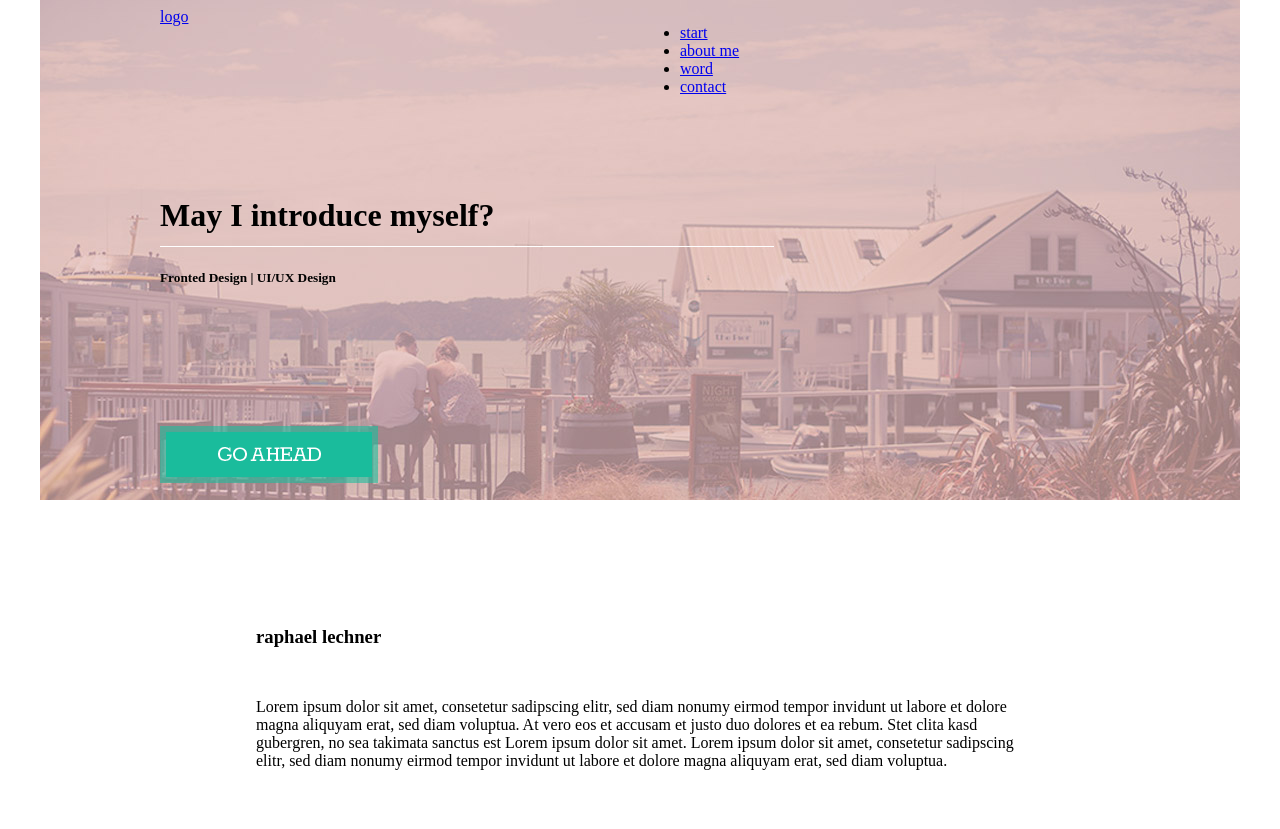
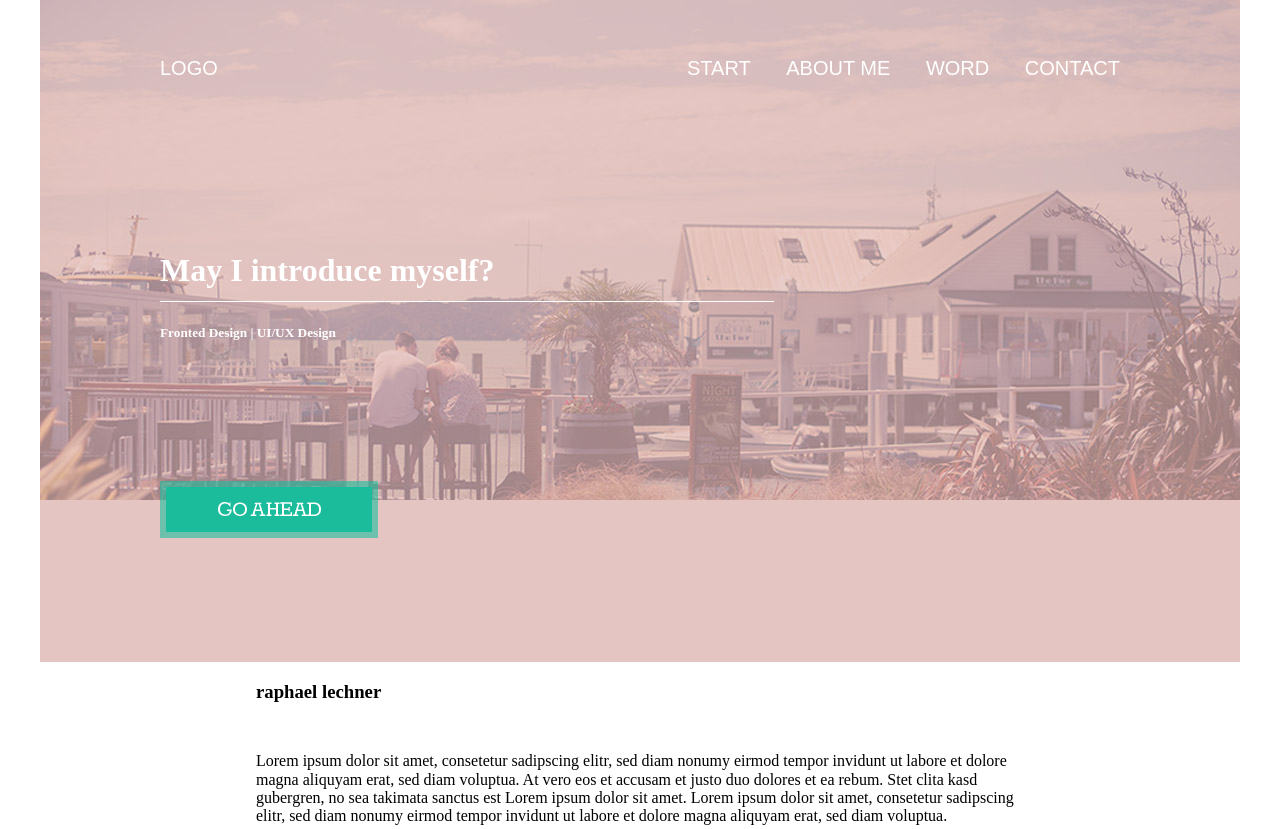
Before and after one commit to EugeneAndrievsky/variety, a plain HTML site: page index.html in a window 1280 px wide. Shown: the top 829 px of the page. Drawn offline with nearby package versions, Linux system fonts and the light colour scheme.

Commit message:
оформил навигацию

```diff
--- a/css/style.css
+++ b/css/style.css
@@ -1,89 +1,67 @@
-/* http://meyerweb.com/eric/tools/css/reset/
-   v2.0 | 20110126
-   License: none (public domain)
-*/
+body {
+  width: 1200px;
+  margin: 0 auto;
+}
 
-/*
-html, body, div, span, applet, object, iframe,
-h1, h2, h3, h4, h5, h6, p, blockquote, pre,
-a, abbr, acronym, address, big, cite, code,
-del, dfn, em, img, ins, kbd, q, s, samp,
-small, strike, strong, sub, sup, tt, var,
-b, u, i, center,
-dl, dt, dd, ol, ul, li,
-fieldset, form, label, legend,
-table, caption, tbody, tfoot, thead, tr, th, td,
-article, aside, canvas, details, embed,
-figure, figcaption, footer, header, hgroup,
-menu, nav, output, ruby, section, summary,
-time, mark, audio, video {
-  margin: 0;
-  padding: 0;
-  border: 0;
-  font-size: 100%;
-  font: inherit;
-  vertical-align: baseline;
-}
- HTML5 display-role reset for older browsers
-article, aside, details, figcaption, figure,
-footer, header, hgroup, menu, nav, section {
-  display: block;
-}
-body {
-  line-height: 1;
-}
-ol, ul {
-  list-style: none;
-}
-blockquote, q {
-  quotes: none;
-}
-blockquote:before, blockquote:after,
-q:before, q:after {
-  content: '';
-  content: none;
-}
-table {
-  border-collapse: collapse;
-  border-spacing: 0;
-}
-*/
-
-
-/*
-  ========================================
-  Пользовательские стили
-  ========================================
-*/
-
-body {
-  background-image: url(/img/header-bg.jpg);
-  background-repeat: no-repeat;
-  background-position: top;
-
-}
 .main-container {
   width: 960px;
   margin: 0 auto;
 }
+
 .container {
   width: 768px;
   margin: 0 auto;
 }
-.logo {
-  float:left;
+
+.clearfix {
+  content: "";
+  display: table;
+  clear: both;
+}
+
+.main-header {
+  background: #e4c5c1 url(/img/header-bg.jpg);
+  background-repeat: no-repeat;
+  background-position: top;
+  color: white;
+}
+
+.main-navigation {
+  padding-top: 55px;
+  font-family: "Myriad pro", sans-serif;
+  font-size: 20px;
+  line-height: 1.3;
+  text-transform: uppercase;
+  font-weight: 400;
+}
+
+.main-navigation .logo {
+  float: left;
   width: 480px;
   margin-bottom: 150px;
 }
-.nav {
-  float:right;
+
+.main-navigation ul {
+  float: right;
   width: 480px;
+  text-align: right;
+  margin: 0;
+  padding: 0;
+  list-style: none;
 }
 
-.clearfix{
-  content: "";
-  display: table;
-  clear: both;
+.main-navigation li {
+  display: inline-block;
+  margin-right: 30px;
+}
+
+.main-navigation li:last-child {
+  margin-right: 0px;
+}
+
+.main-navigation a {
+  text-decoration: none;
+  color: white;
 }
 
 
--- a/index.html
+++ b/index.html
@@ -4,29 +4,31 @@
 <head>
   <meta charset="utf-8">
   <title>Screen-design</title>
-  <link rel="stylesheet" href="css/style.css">
+    <link rel="stylesheet" href="css/normalize.css">
+    <link rel="stylesheet" href="css/style.css">
+  <link href="https://fonts.googleapis.com/css?family=Quicksand|Rokkitt" rel="stylesheet">
 </head>
 
 <body>
 
-<header class="main-container">
+<header class="main-header">
+  <div class="main-container">
   <nav class="main-navigation clearfix">
     <div class="logo">
-      <a href="#">logo</a>
+      <a href="index.html">logo</a>
     </div>
-    <div class="nav">
-      <ul>
+    <ul>
         <li><a href="#">start</a></li>
         <li><a href="#">about me</a></li>
         <li><a href="#">word</a></li>
         <li><a href="#">contact</a></li>
-      </ul>
-    </div>
+    </ul>
+
   </nav>
   <h1>May I introduce myself?</h1>
-
   <h5>Fronted Design | UI/UX Design</h5>
   <a href="" class="btn"><img src="img/button%20(eye-catcher).png" alt=""></a>
+  </div>
 </header>
 
 <main class="main-container">
```
